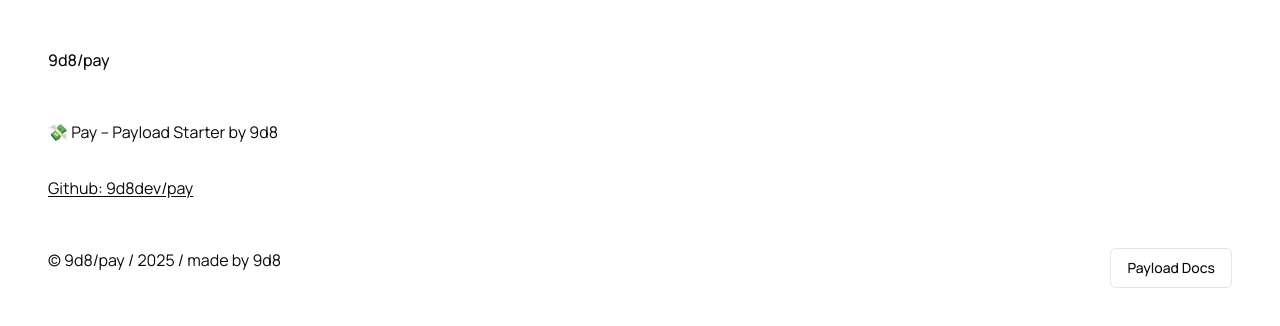
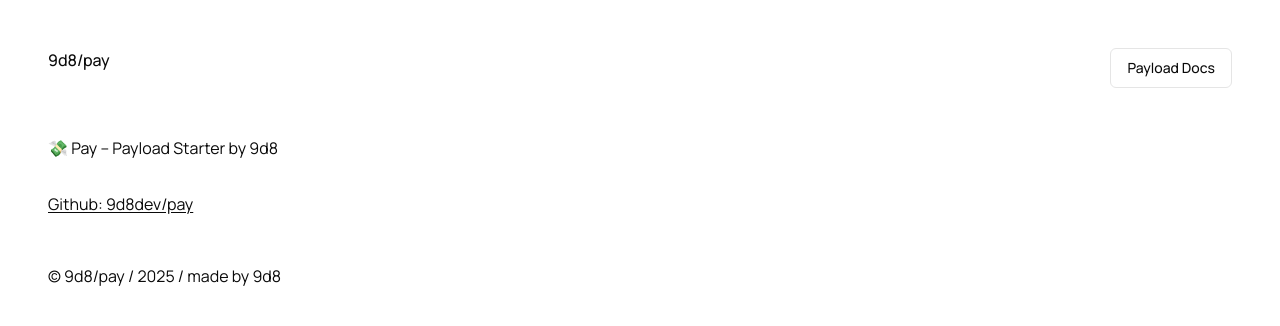
Before and after one commit to 9d8dev/pay, a Next.js app: page / in a window 1280 px wide. Shown: the top 326 px of the page. Built offline with nearby package versions, Linux system fonts and the light colour scheme.

Commit message:
update nav

```diff
--- a/src/app/(frontend)/layout.tsx
+++ b/src/app/(frontend)/layout.tsx
@@ -34,26 +34,26 @@
 
 const Header = () => {
   return (
-    <nav>
+    <nav className="flex gap-4 justify-between">
       <h2 className="font-medium">
         <Link href="/" className="group">
           {pay.name}
         </Link>
       </h2>
+
+      <Button variant="outline" asChild>
+        <a href="https://payloadcms.com/docs">Payload Docs</a>
+      </Button>
     </nav>
   )
 }
 
 const Footer = () => {
   return (
-    <footer className="flex gap-4 justify-between">
+    <footer>
       <p>
         © {pay.name} / 2025 / made by <a href="https://9d8.dev">9d8</a>
       </p>
-
-      <Button variant="outline" asChild>
-        <a href="https://payloadcms.com/docs">Payload Docs</a>
-      </Button>
     </footer>
   )
 }
```
